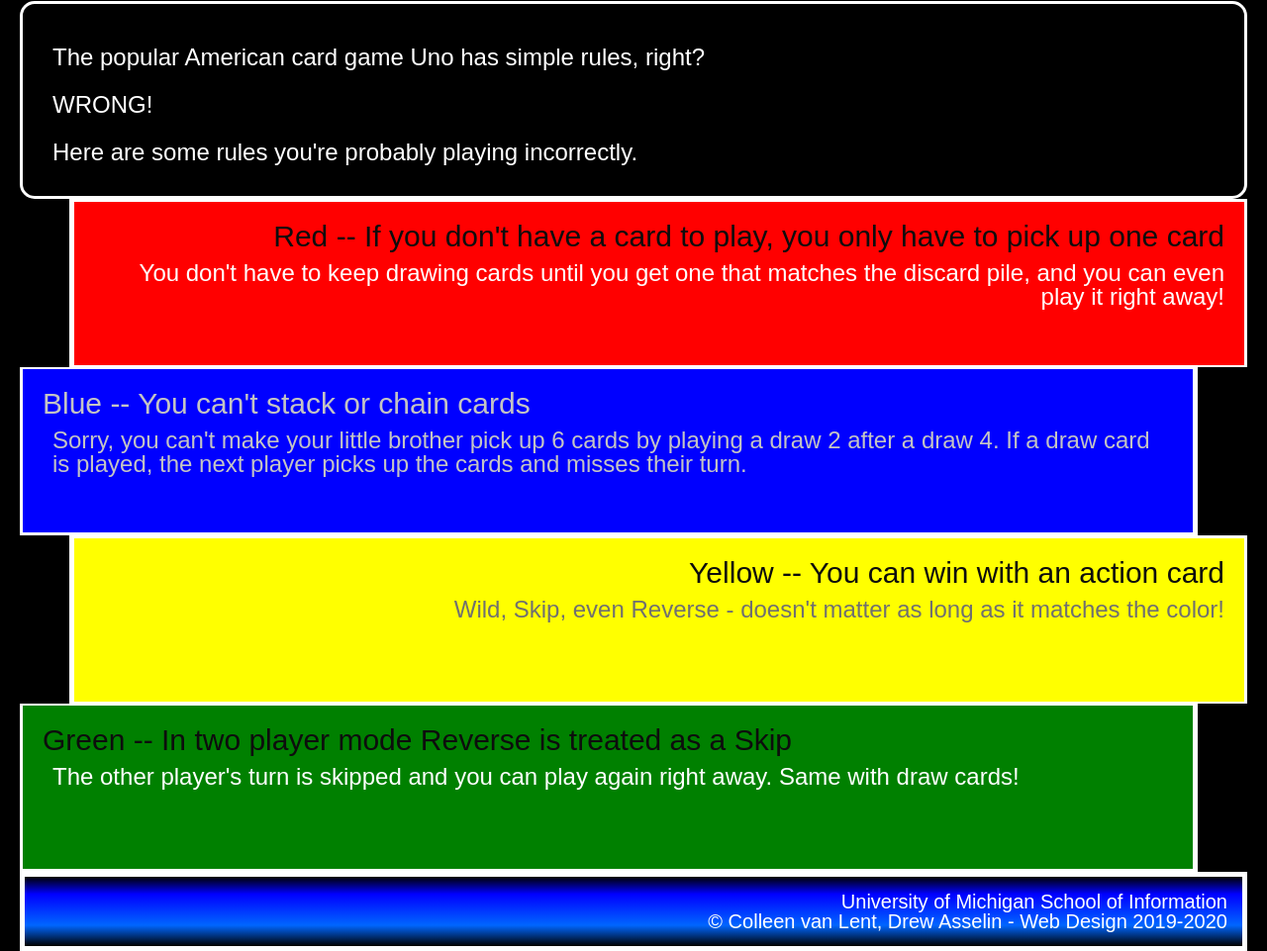
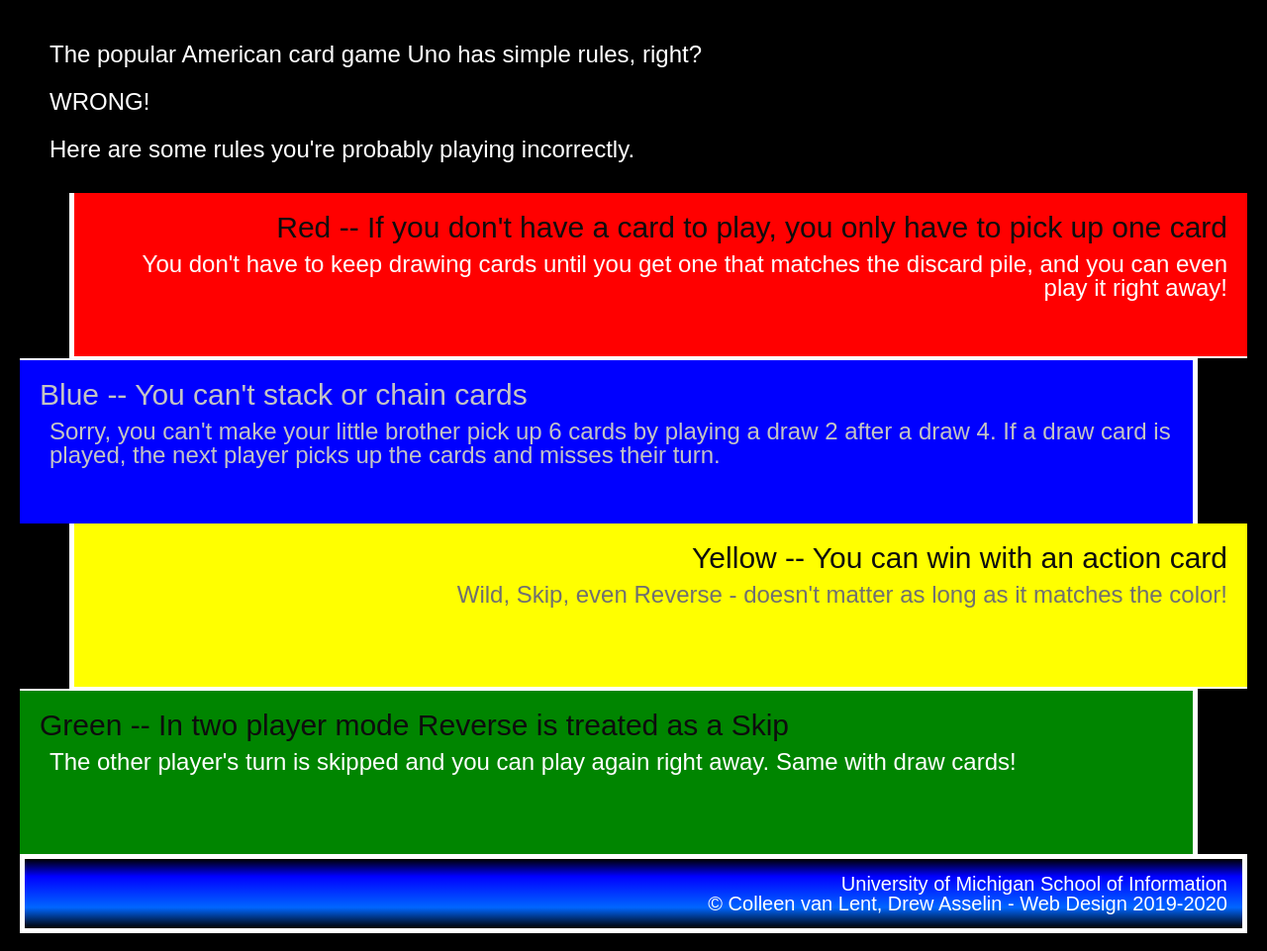
Before and after one commit to lingyw3/hw2-w25, a plain HTML site: page index.html in a window 1280 px wide. Shown: the part 327-1288 px from the top of the page at 99% size. Drawn offline with Linux system fonts and the light colour scheme.

Commit message:
update css folder

```diff
--- a/css/style.css
+++ b/css/style.css
@@ -31,7 +31,7 @@ img{
 div{
     min-height: 125px;
     padding: 20px;
-    border: 3px solid #FFFFFF;
+
 }
 
 .introduction{
@@ -40,44 +40,62 @@ div{
     line-height: 2;
 }
 
-.red{
+.red {
     background-color: #FF0000;
     text-align: right;
     margin-left: 50px;
-    border-bottom: 2px solid #FFFFFF;
-    border-left: 5px solid #FFFFFF;
+    padding: 20px;
+
+    border-top: none;                /* No border at the top */
+    border-right: none;              /* No border on the right */
+    border-bottom: 2px solid #FFFFFF; /* Bottom border */
+    border-left: 5px solid #FFFFFF;   /* Left border */
 }
 
-div.blue{
-    background-color: #0000ff;
+.blue {
+    background-color: #0000FF;
     text-align: left;
     margin-right: 50px;
-    border-right: 5px solid #FFFFFF;
-    border-top: 2px solid #FFFFFF;
+    padding: 20px;
+
+
+    border-top: 2px solid #FFFFFF;    /* Top border */
+    border-right: 5px solid #FFFFFF;  /* Right border */
+    border-bottom: none;              /* No border at the bottom */
+    border-left: none;                /* No border on the left */
 }
 
 .blue p, .blue h2{
     color: #C4C4C4;
 }
 
-div.yellow{
-    background-color: #ffff00;
+.yellow {
+    background-color: #FFFF00;
     text-align: right;
     margin-left: 50px;
-    border-bottom: 2px solid #FFFFFF;
-    border-left: 5px solid #FFFFFF;
+    padding: 20px;
+
+    border-top: none;                 /* No border at the top */
+    border-right: none;               /* No border on the right */
+    border-bottom: 2px solid #FFFFFF; /* Bottom border */
+    border-left: 5px solid #FFFFFF;   /* Left border */
 }
+
 
 .yellow p{
     color: #707070;
 }
 
-div.green{
-    background-color: #008000;
+.green {
+    background-color: #008500;        /* Correct green color */
     text-align: left;
     margin-right: 50px;
-    border-right: 5px solid #FFFFFF;
-    border-top: 2px solid #FFFFFF;
+    padding: 20px;
+
+    border-top: 2px solid #FFFFFF;    /* Top border */
+    border-right: 5px solid #FFFFFF;  /* Right border */
+    border-bottom: none;              /* No border at the bottom */
+    border-left: none;                /* No border on the left */
 }
 
 footer{
```
